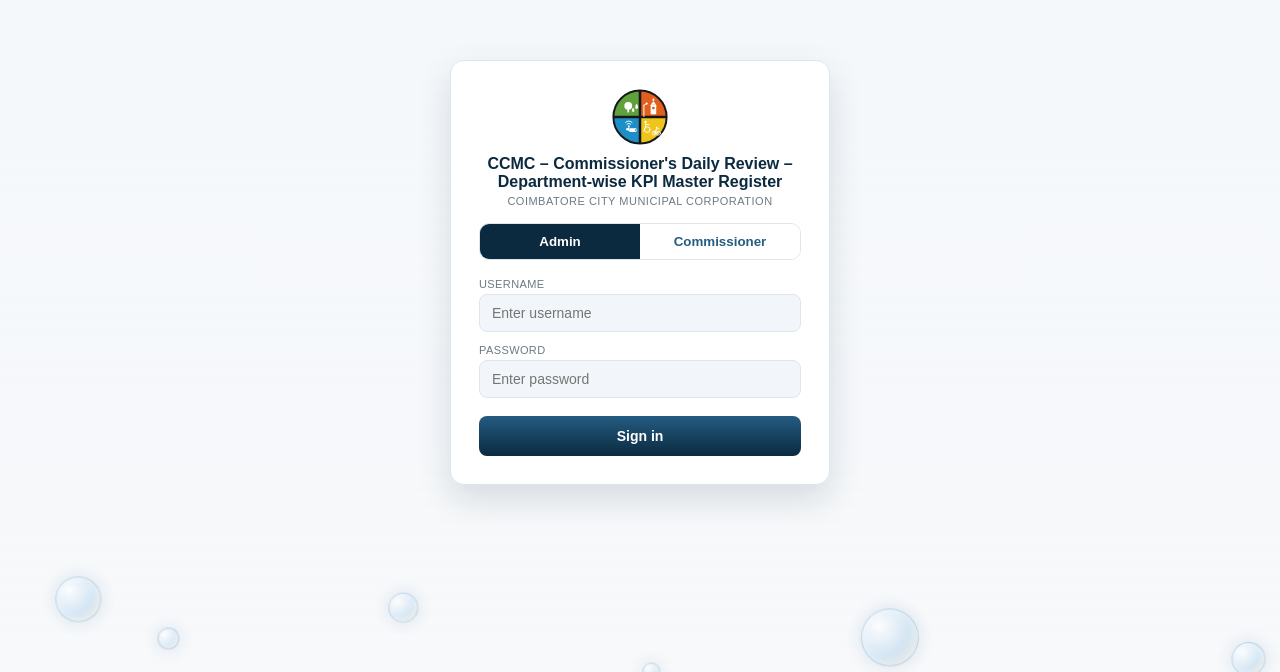
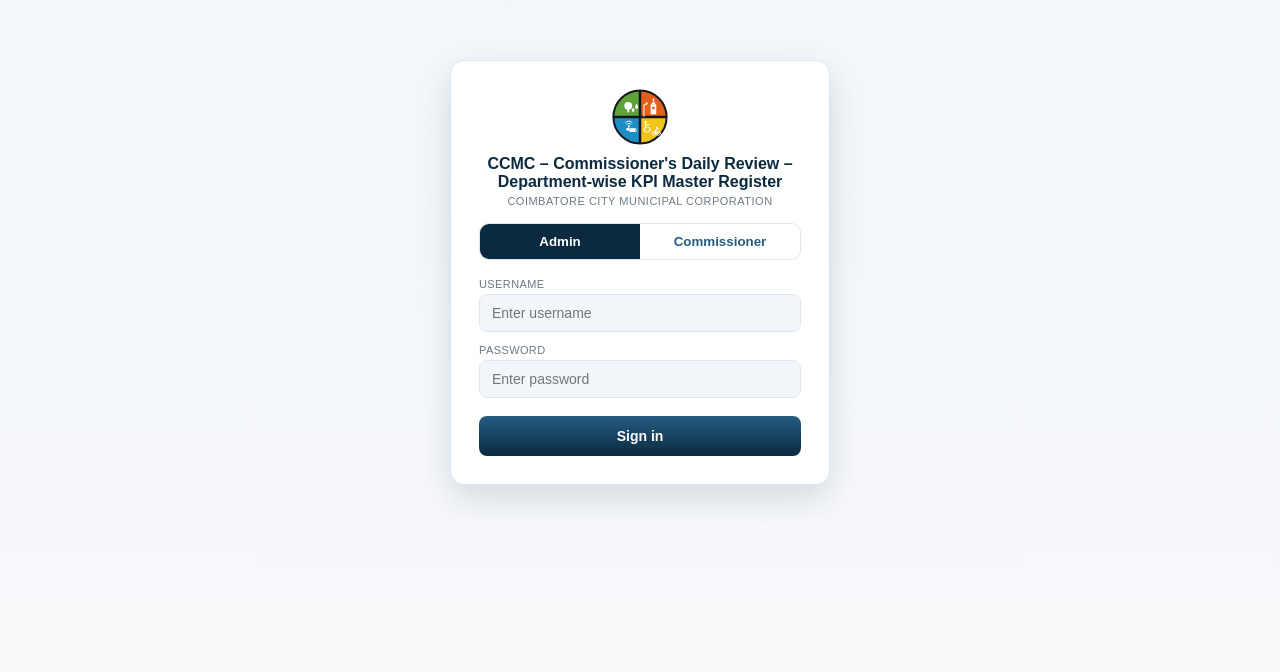
Before and after one commit to 12345678808/report, a React (Vite) app in the folder client/: page / in a window 1280 px wide. Shown: the part 128-800 px from the top of the page. Built offline with nearby package versions, Linux system fonts and the light colour scheme; no server answers.

Commit message:
Remove bubbles background animation

```diff
--- a/client/src/App.jsx
+++ b/client/src/App.jsx
@@ -2,7 +2,6 @@
 import { api } from './api';
 import LoginPage from './components/LoginPage';
 import Dashboard from './components/Dashboard';
-import Bubbles from './components/Bubbles';
 import './styles.css';
 
 export default function App() {
@@ -19,10 +18,5 @@
 
   if (checkingSession) return null;
 
-  return (
-    <>
-      <Bubbles />
-      {user ? <Dashboard user={user} onLoggedOut={() => setUser(null)} /> : <LoginPage onLoggedIn={setUser} />}
-    </>
-  );
+  return user ? <Dashboard user={user} onLoggedOut={() => setUser(null)} /> : <LoginPage onLoggedIn={setUser} />;
 }
--- a/client/src/styles.css
+++ b/client/src/styles.css
@@ -7,37 +7,7 @@
 *{ font-family: Arial, Helvetica, sans-serif; }
 body{ background: var(--paper); color: var(--ink); }
 
-/* ---------- floating bubbles background (whole app, behind everything) ---------- */
-.bubbles-layer{ position:fixed;inset:0;overflow:hidden;pointer-events:none;z-index:0; }
-.bubble{
-  position:absolute;
-  bottom:-80px;
-  border-radius:50%;
-  /* A near-white bubble on a near-white page background is basically
-     invisible no matter the opacity — the fix is more color contrast
-     (a soft sky-blue/gold pastel tint), not just higher alpha. Still a
-     light/pastel palette, just one that actually shows up. */
-  background:radial-gradient(circle at 30% 30%, rgba(255,255,255,0.95), rgba(150,195,230,0.6) 55%, rgba(196,160,90,0.4) 100%);
-  border:1.5px solid rgba(120,170,210,0.6);
-  box-shadow:0 0 18px rgba(36,92,130,0.22), inset 0 0 12px rgba(255,255,255,0.7);
-  animation-name: bubbleFloat;
-  animation-timing-function: ease-in;
-  animation-iteration-count: infinite;
-}
-@keyframes bubbleFloat{
-  0%{ transform:translateY(0) translateX(0); opacity:0; }
-  10%{ opacity:1; }
-  50%{ transform:translateY(-52vh) translateX(14px); opacity:0.85; }
-  90%{ opacity:0.6; }
-  100%{ transform:translateY(-108vh) translateX(-10px); opacity:0; }
-}
-@media (prefers-reduced-motion: reduce){
-  .bubble{ animation:none !important; opacity:0.15; }
-}
-/* Everything else needs to sit above the fixed bubble layer. */
-.login-screen, .dashboard{ position:relative;z-index:1; }
-
-.login-screen{ min-height:100vh; display:flex; align-items:center; justify-content:center; background:linear-gradient(180deg, rgba(242,246,250,0.55), rgba(247,249,251,0.35)); padding:16px; }
+.login-screen{ min-height:100vh; display:flex; align-items:center; justify-content:center; background:linear-gradient(180deg,var(--sky),var(--paper)); padding:16px; }
 .login-card{ width:100%; max-width:380px; background:#fff; border:1px solid var(--sky-line); border-radius:14px; padding:28px; box-shadow:0 14px 34px rgba(18,42,67,0.14); text-align:center; }
 .login-card .seal{ width:56px;height:56px;margin:0 auto 10px;display:flex;align-items:center;justify-content:center; }
 .login-card .seal svg{ width:100%;height:100%; }
```
